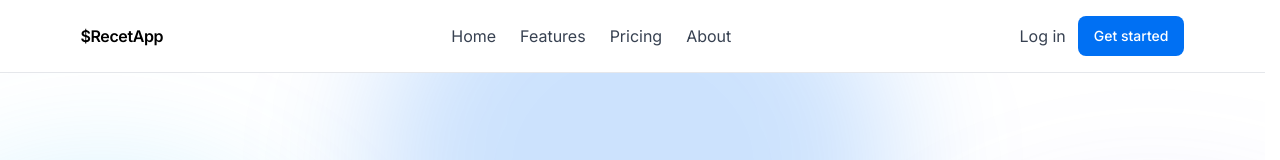
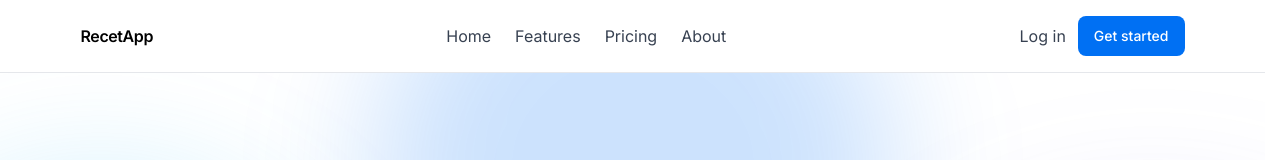
Before and after one commit to pschonffeldt/recetapp, a Next.js app: page / in a window 1280 px wide. Shown: the top 160 px of the page. Built offline with nearby package versions, Linux system fonts and the light colour scheme; a web font is replaced by a local one.

Commit message:
fix(marketing,nav): correct app name typo in MarketingTopNavBar
- Fix typo causing the app name to render incorrectly in MarketingTopNavBar
- Ensure the component now displays the correct app name from app.ts
- Restore consistent branding across public navigation

```diff
--- a/app/ui/marketing/sections/topnav.tsx
+++ b/app/ui/marketing/sections/topnav.tsx
@@ -47,7 +47,7 @@ export default function MarketingTopNavBar() {
     <header className="sticky top-0 z-40 border-b bg-white/90 backdrop-blur">
       <div className="mx-auto flex max-w-6xl items-center justify-between px-4 py-4 md:px-6">
         <Link href="/" className="text-base font-semibold tracking-tight">
-          ${APP.legalName}
+          {APP.legalName}
         </Link>
 
         {/* Desktop nav */}
```
